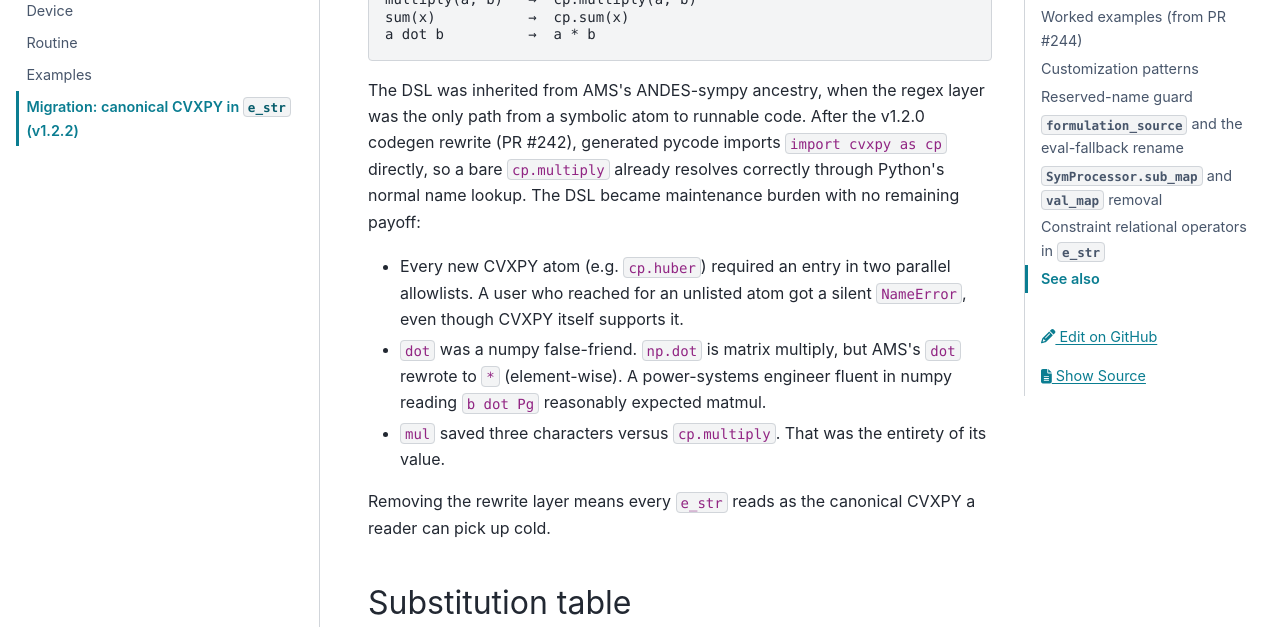
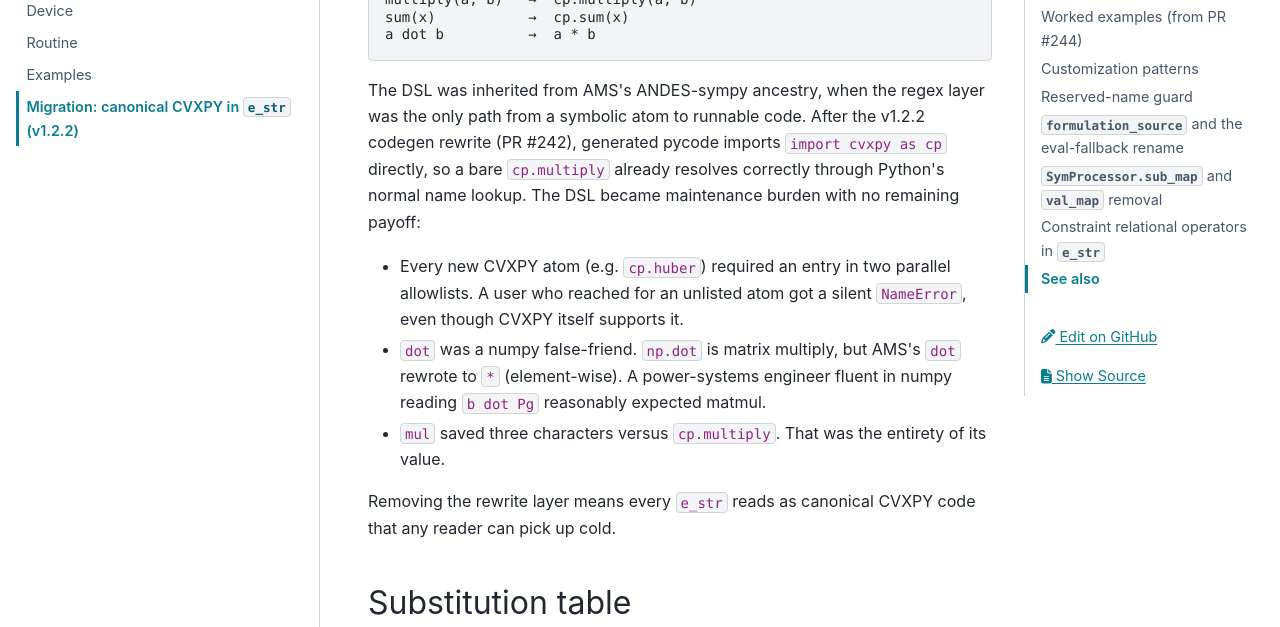
Before and after one commit to CURENT/ams, a Sphinx documentation site: the page built from docs/source/modeling/migration_cvxpy_namespace.rst, in a window 1280 px wide and 900 px high, scrolled down 446 px. Shown: the part 180-807 px from the top of the window. Built offline with Sphinx 7.4.7 and the PyData theme 0.15.4, drawn with Linux system fonts in a browser that asks for light colours; pages that are not in the unit, such as notebooks, are missing from menus; the version number could not be read and is left out; some of the changed text lies outside the part shown.

Commit message:
docs: address PR #248 reviewer findings (nits)
- migration_cvxpy_namespace.rst:29 — PR #242 codegen rewrite shipped
  in v1.2.2, not v1.2.0 (release-notes.rst:12,82 confirm).
- migration_cvxpy_namespace.rst:45-46 — fix grammar in "canonical
  CVXPY a reader" → "canonical CVXPY code that any reader".
- migration_cvxpy_namespace.rst:131 — replace `rted.py::ESD1PBase`
  (`::` is not Sphinx syntax, renders literal) with prose form
  "ESD1PBase in ams/routines/rted.py".
- example.rst:163 — append trailing newline.

Skipped: 4 unresolvable :py: xrefs in nitpick mode (consistent with
pre-existing pattern in release-notes.rst / routine.rst; standard
build doesn't run nitpick).

`make html SPHINXOPTS='-W --keep-going -j auto'` clean.

Co-Authored-By: Claude Opus 4.7 (1M context) <noreply@anthropic.com>

```diff
--- a/docs/source/modeling/migration_cvxpy_namespace.rst
+++ b/docs/source/modeling/migration_cvxpy_namespace.rst
@@ -26,7 +26,7 @@ mapped a small AMS DSL onto the CVXPY namespace:
 
 The DSL was inherited from AMS's ANDES-sympy ancestry, when the
 regex layer was the only path from a symbolic atom to runnable
-code. After the v1.2.0 codegen rewrite (PR #242), generated pycode
+code. After the v1.2.2 codegen rewrite (PR #242), generated pycode
 imports ``import cvxpy as cp`` directly, so a bare ``cp.multiply``
 already resolves correctly through Python's normal name lookup.
 The DSL became maintenance burden with no remaining payoff:
@@ -42,8 +42,8 @@ The DSL became maintenance burden with no remaining payoff:
 - ``mul`` saved three characters versus ``cp.multiply``. That was
   the entirety of its value.
 
-Removing the rewrite layer means every ``e_str`` reads as the
-canonical CVXPY a reader can pick up cold.
+Removing the rewrite layer means every ``e_str`` reads as canonical
+CVXPY code that any reader can pick up cold.
 
 Substitution table
 ------------------
```
Also changed, not shown: other parts of docs/source/modeling/migration_cvxpy_namespace.rst (+1 -1 lines), docs/source/modeling/example.rst (line endings or trailing spaces).
